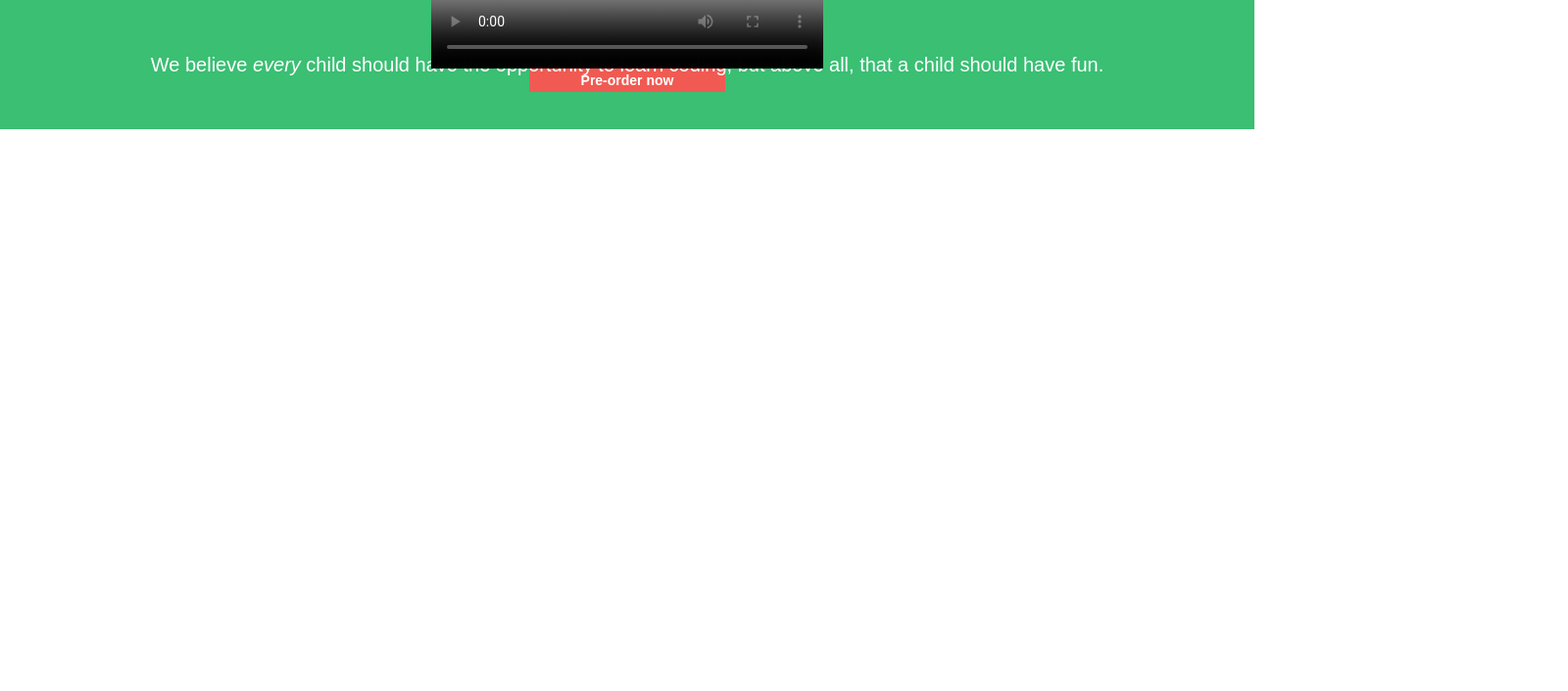
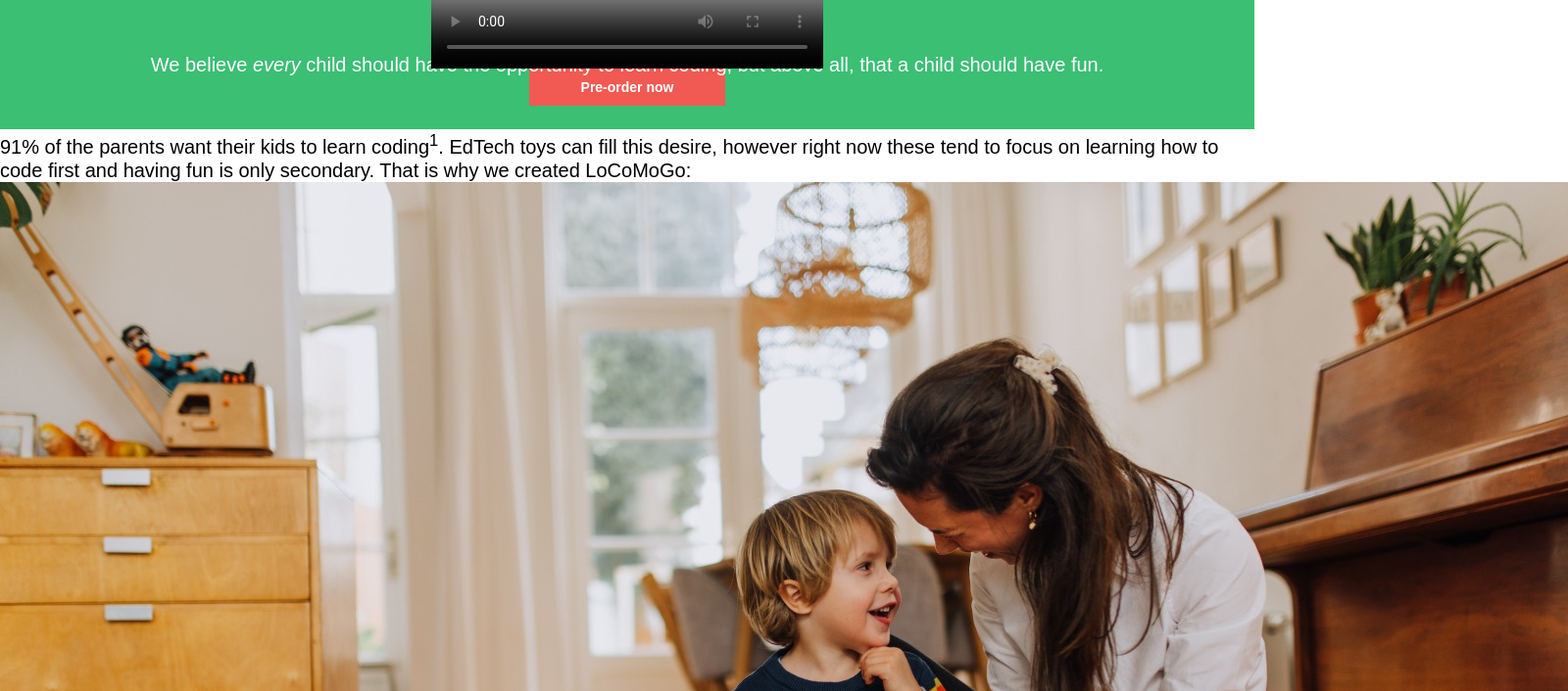
Before and after one commit to iMuhammadUmer/locomogo.com_mockup, a plain HTML site: page index.html in a window 1280 px wide. Shown: the part 530-1236 px from the top of the page at 98% size, 1600 px wide, since content can reach past the window. Before the commit the page ends 800 px from the top, so only its background shows below. Drawn offline with Linux system fonts and the light colour scheme; grey boxes are pictures that could not be loaded.

Commit message:
[feat] mottoImg

```diff
--- a/index.html
+++ b/index.html
@@ -50,7 +50,7 @@
           />
           Your browser does not support HTML5 video.
         </video>
-        <button id="preOrder">Pre-order now</button>
+        <a href="#"><button id="preOrder">Pre-order now</button></a>
       </div>
       <!--main content end-->
     </main>
@@ -64,5 +64,28 @@
       </p>
     </div>
     <!--motto end-->
+    <div class="mottoImg">
+      <!--mottoImg start-->
+      <div class="row">
+        <!--row start-->
+        <div class="col" id="blueBgWhiteCol">
+          <!--col start-->
+          <p>
+            91% of the parents want their kids to learn coding<sup>1</sup>.
+            EdTech toys can fill this desire, however right now these tend to
+            focus on learning how to code first and having fun is only
+            secondary. That is why we created LoCoMoGo:
+          </p>
+        </div>
+        <!--col end-->
+        <div class="col">
+          <!--col start-->
+          <img src="images/moederkindlocomogo.jpeg" alt="" />
+        </div>
+        <!--col end-->
+      </div>
+      <!--row end-->
+    </div>
+    <!--mottoImg end-->
   </body>
 </html>
```
